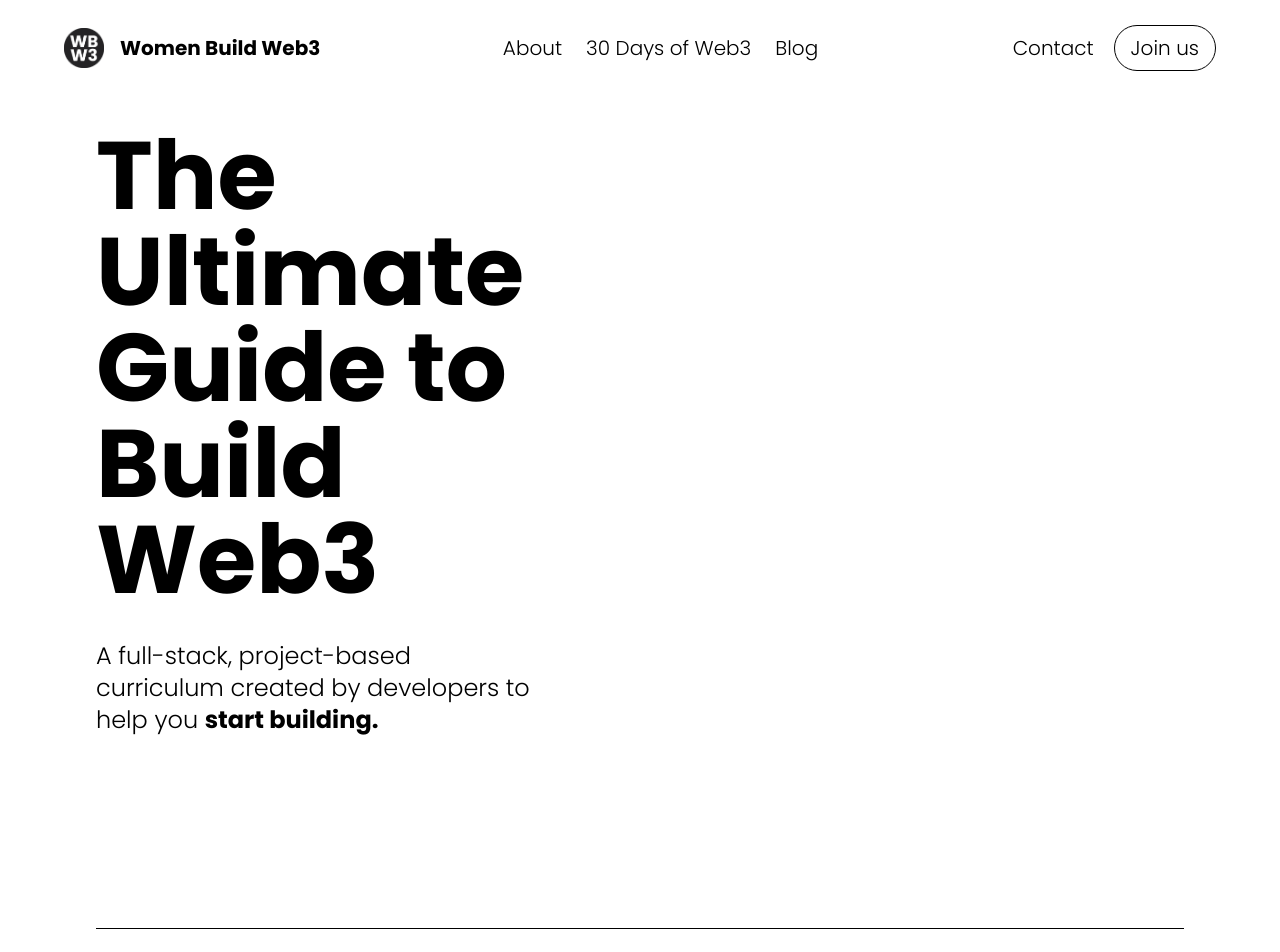
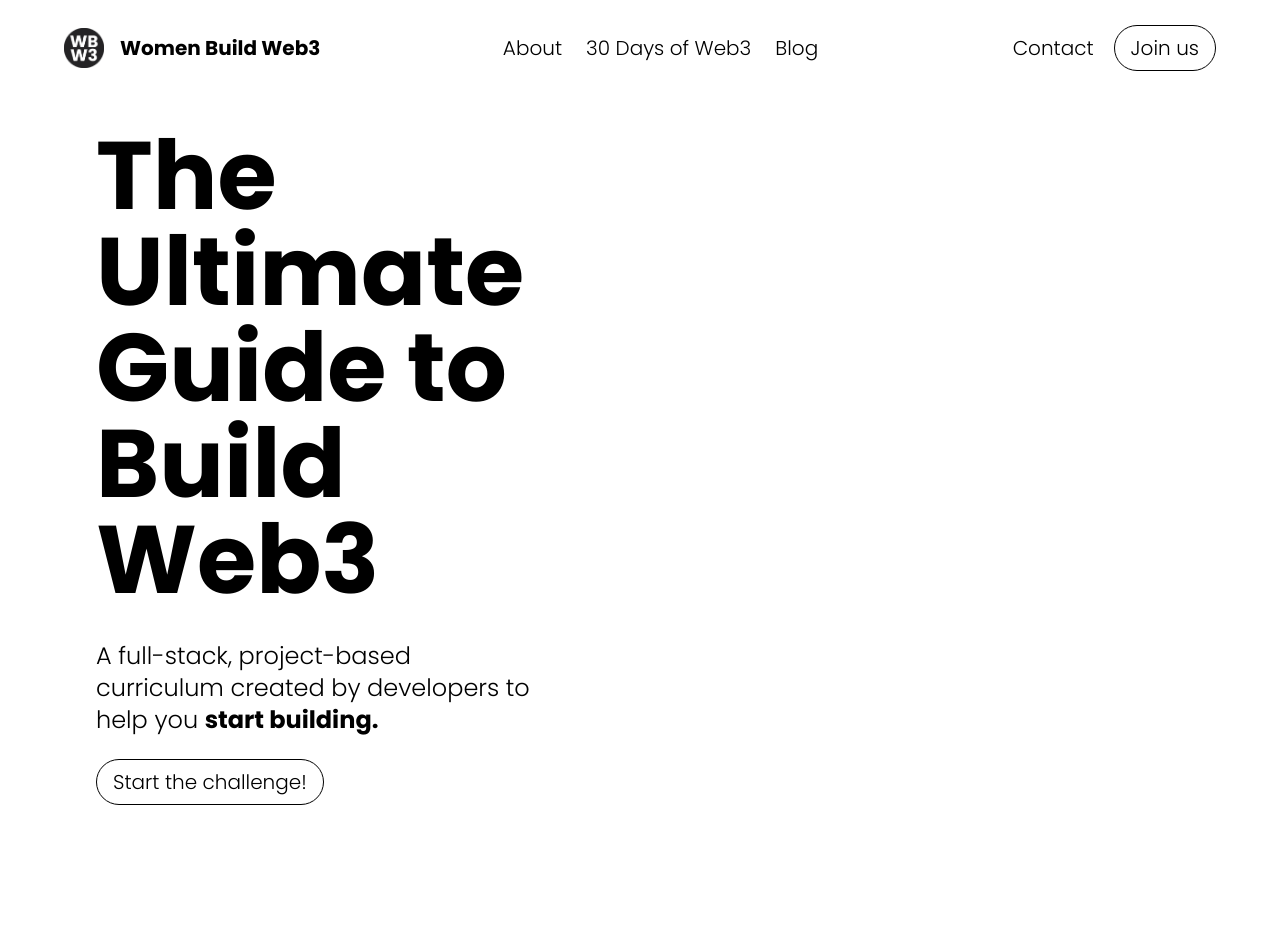
Before and after one commit to womenbuildweb3/30daysofweb3.xyz, a Next.js app: page / in a window 1280 px wide. Shown: the top 952 px of the page. Built offline with nearby package versions, Linux system fonts and the light colour scheme.

Commit message:
Added 'Start the challenge' button to landing page

```diff
--- a/pages/index.js
+++ b/pages/index.js
@@ -6,6 +6,7 @@ import Layout from "../components/Layout";
 import Image from "next/image";
 import Speakers from "../components/Speakers";
 import Sponsors from "../components/Sponsors";
+import Link from "next/link";
 
 //todo: add cool animation to right side of column at the top of the page
 //todo: add a countdown timer that counts down to 6/27 and tell people to follow us on Twitter for updates
@@ -53,6 +54,11 @@ export default function Home() {
                   to help you{" "}
                   <strong className="font-poppins-bold">start building.</strong>{" "}
                 </p>
+                <Link href="/curriculum">
+                  <a className="dark:hover:text-black dark:hover:bg-white hover:text-white hover:bg-black border border-black dark:border-white border-solid rounded-full lg:text-xl px-4 py-2">
+                    Start the challenge!
+                  </a>
+                </Link>
               </div>
             </div>
           </section>
```
